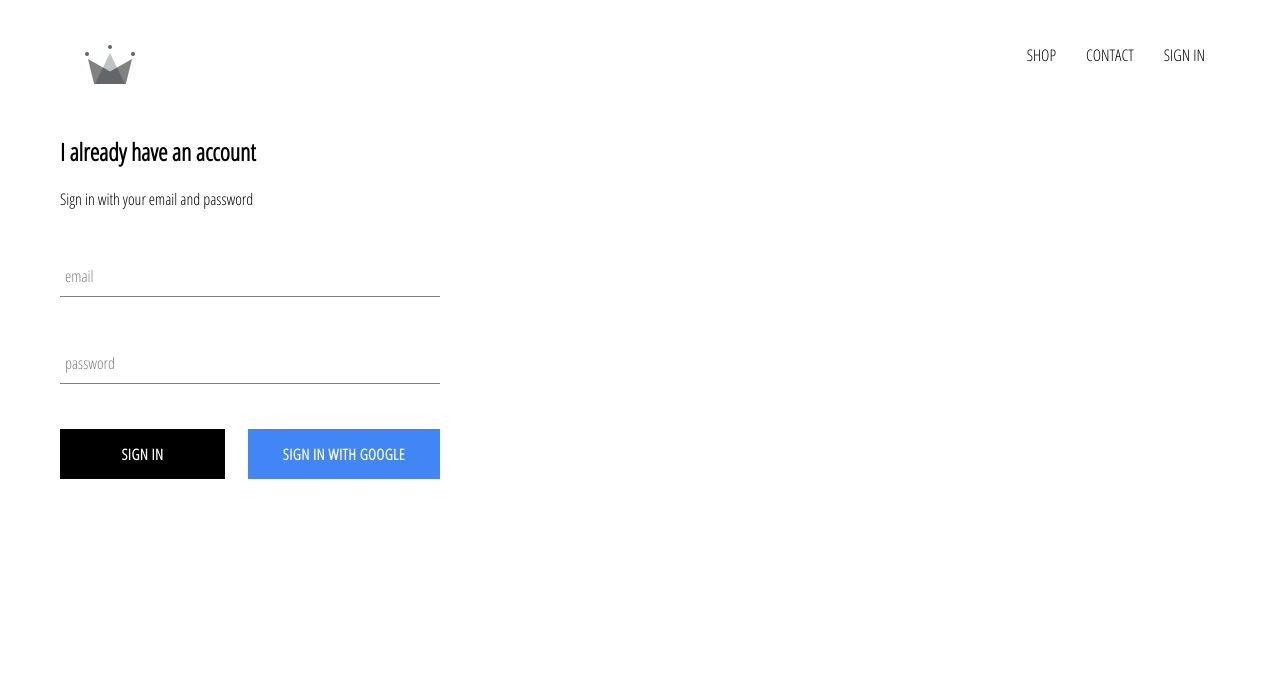
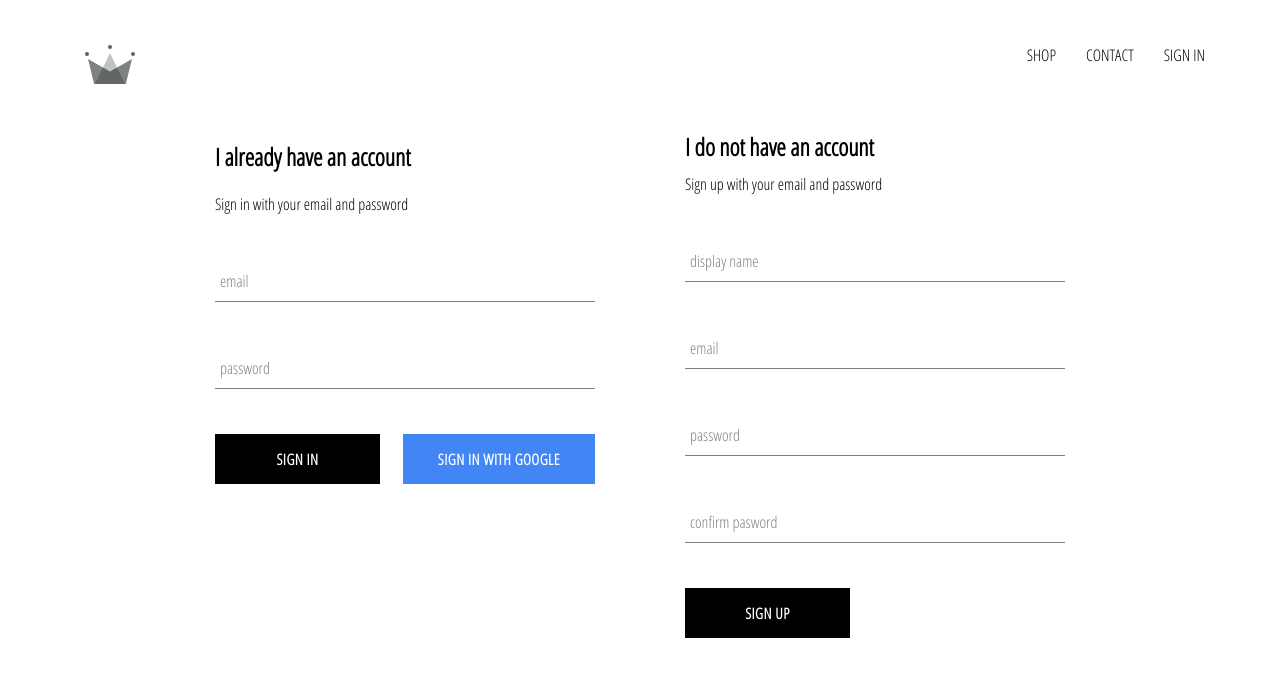
Before and after one commit to mihai3001/crwn-clothing, a React (Create React App) app: page /signin in a window 1280 px wide. Shown: the top 676 px of the page. Built offline with nearby package versions, Linux system fonts and the light colour scheme; no server answers.

Commit message:
implemented firebase utils, included ability to store authenitcated users into firestore database

```diff
--- a/src/App.js
+++ b/src/App.js
@@ -5,7 +5,7 @@
 import ShopPage from './pages/shop/shop.component';
 import Header from './components/header/header.component';
 import SignInAndSignUpPage from './pages/sign-in-and-sign-up/sign-in-and-sign-up.component';
-import { auth } from './firebase/firebase.utils';
+import { auth, createUserProfileDocument } from './firebase/firebase.utils';
 
 
 class App extends React.Component {
@@ -18,14 +18,29 @@
   unsubscribeFromAuth = null;
 
   componentDidMount(){
-    this.unsubscribeFromAuth = auth.onAuthStateChanged(user => {
-      this.setState({currentUser: user});
+    this.unsubscribeFromAuth = auth.onAuthStateChanged(async userAuth => {
+      if(userAuth){
+        const userRef = createUserProfileDocument(userAuth);
+        (await userRef).onSnapshot(snapShot => {
+          this.setState({
+            currentUser: {
+              id:snapShot.id,
+              ...snapShot.data()
+            }
+          }, () => console.log(this.state.currentUser))
+        })
+
+
+      }
+      this.setState({currentUser:  userAuth});
+
     });
   }
 
   componentWillUnmount() {
     this.unsubscribeFromAuth();
   }
+
   render() {
     return (
       <div>
--- /dev/null
+++ b/src/components/sign-up/sign-up.component.jsx
@@ -0,0 +1,98 @@
+import React from "react";
+
+import { auth, createUserProfileDocument } from "../../firebase/firebase.utils";
+
+import "./sign-up.styles.scss";
+import FormInput from "../form-input/form-input.component";
+import CustomButton from "../custom-button/custom-button.component";
+
+class SignUp extends React.Component {
+  constructor() {
+    super();
+    this.state = {
+      displayName: "",
+      email: "",
+      password: "",
+      confirmPassword: "",
+    };
+  }
+
+  handleSubmit = async (event) => {
+    event.preventDefault();
+
+    const { displayName, email, password, confirmPassword } = this.state;
+
+    if (password !== confirmPassword) {
+      alert("passwords don't match");
+      return;
+    }
+    try {
+      const { user } = await auth.createUserWithEmailAndPassword(
+        email,
+        password
+      );
+
+      await createUserProfileDocument(user, {displayName});
+      this.setState({
+        displayName: "",
+        email: "",
+        password: "",
+        confirmPassword: "",
+      });
+    } catch (error) {
+      console.error(error);
+    }
+  };
+
+  handleChange = (event) => {
+    const { value, name } = event.target;
+    this.setState({ [name]: value });
+  };
+
+  render() {
+    const { displayName, email, password, confirmPassword } = this.state;
+    return (
+      <div className="sign-up">
+        <h2 className="title">I do not have an account</h2>
+        <span>Sign up with your email and password</span>
+        <form className="sign-up-form" onSubmit={this.handleSubmit}>
+          <FormInput
+            type="text"
+            name="displayName"
+            value={displayName}
+            onChange={this.handleChange}
+            label="display name"
+            required
+          />
+          <FormInput
+            type="email"
+            name="email"
+            value={email}
+            onChange={this.handleChange}
+            label="email"
+            required
+          />
+          <FormInput
+            type="password"
+            name="password"
+            value={password}
+            onChange={this.handleChange}
+            label="password"
+            required
+          />
+          <FormInput
+            type="password"
+            name="confirmPassword"
+            value={confirmPassword}
+            onChange={this.handleChange}
+            label="confirm pasword"
+            required
+          />
+          <CustomButton type="submit">SIGN UP</CustomButton>
+        </form>
+      </div>
+    );
+  }
+}
+
+export default SignUp;
--- /dev/null
+++ b/src/components/sign-up/sign-up.styles.scss
@@ -0,0 +1,8 @@
+.sign-up {
+  display: flex;
+  flex-direction: column;
+  width: 380px;
+  .title{
+      margin: 10px 0;
+  }
+}
--- a/src/pages/sign-in-and-sign-up/sign-in-and-sign-up.component.jsx
+++ b/src/pages/sign-in-and-sign-up/sign-in-and-sign-up.component.jsx
@@ -1,11 +1,13 @@
 import React from 'react'
 import './sign-in-and-sign-up.styles.scss';
 import SignIn from '../../components/sign-in/sign-in.component';
+import SignUp from '../../components/sign-up/sign-up.component';
 
 const SignInAndSignUpPage = () => {
     return (
         <div className='sign-in-and-sign-up'>
             <SignIn />
+            <SignUp />
         </div>
     )
 }
--- a/src/pages/sign-in-and-sign-up/sign-in-and-sign-up.styles.scss
+++ b/src/pages/sign-in-and-sign-up/sign-in-and-sign-up.styles.scss
@@ -0,0 +1,6 @@
+.sign-in-and-sign-up {
+    width: 850px;
+    display: flex;
+    justify-content: space-between;
+    margin: 30px auto;
+}
```
